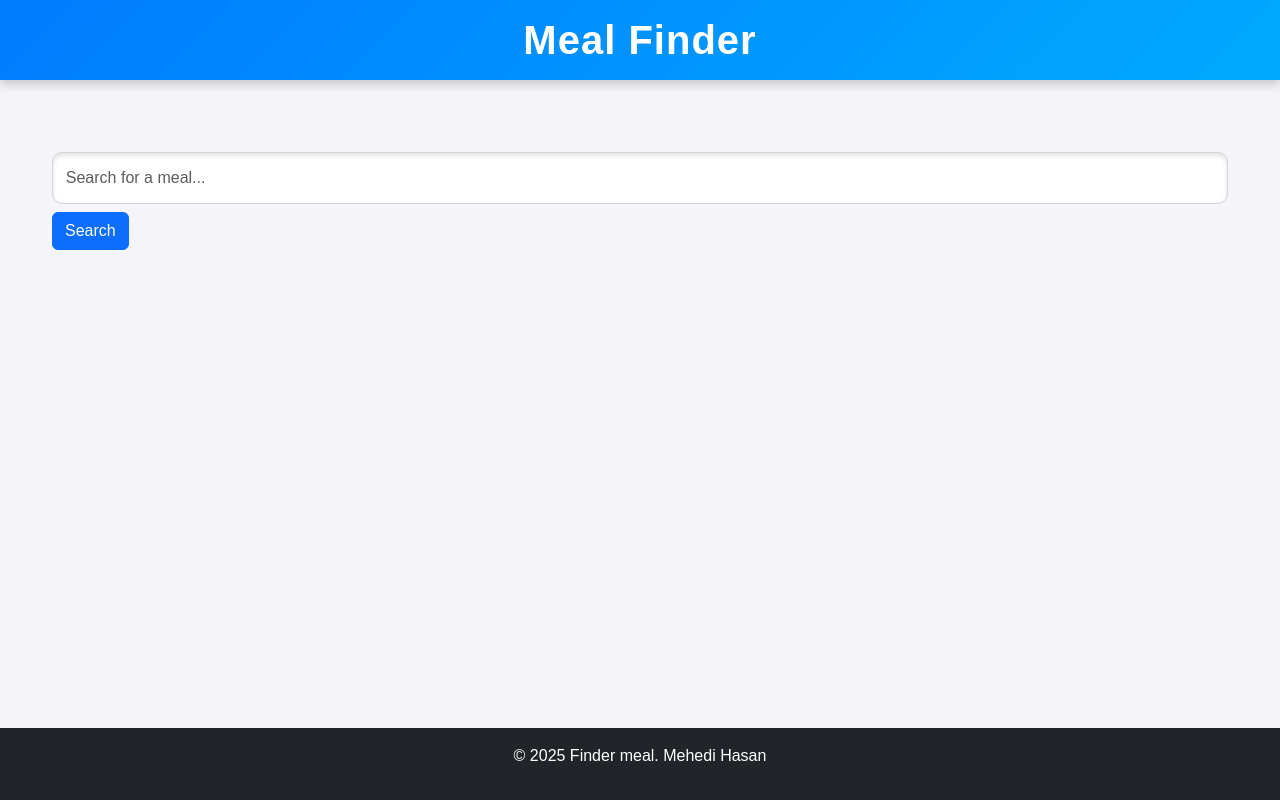
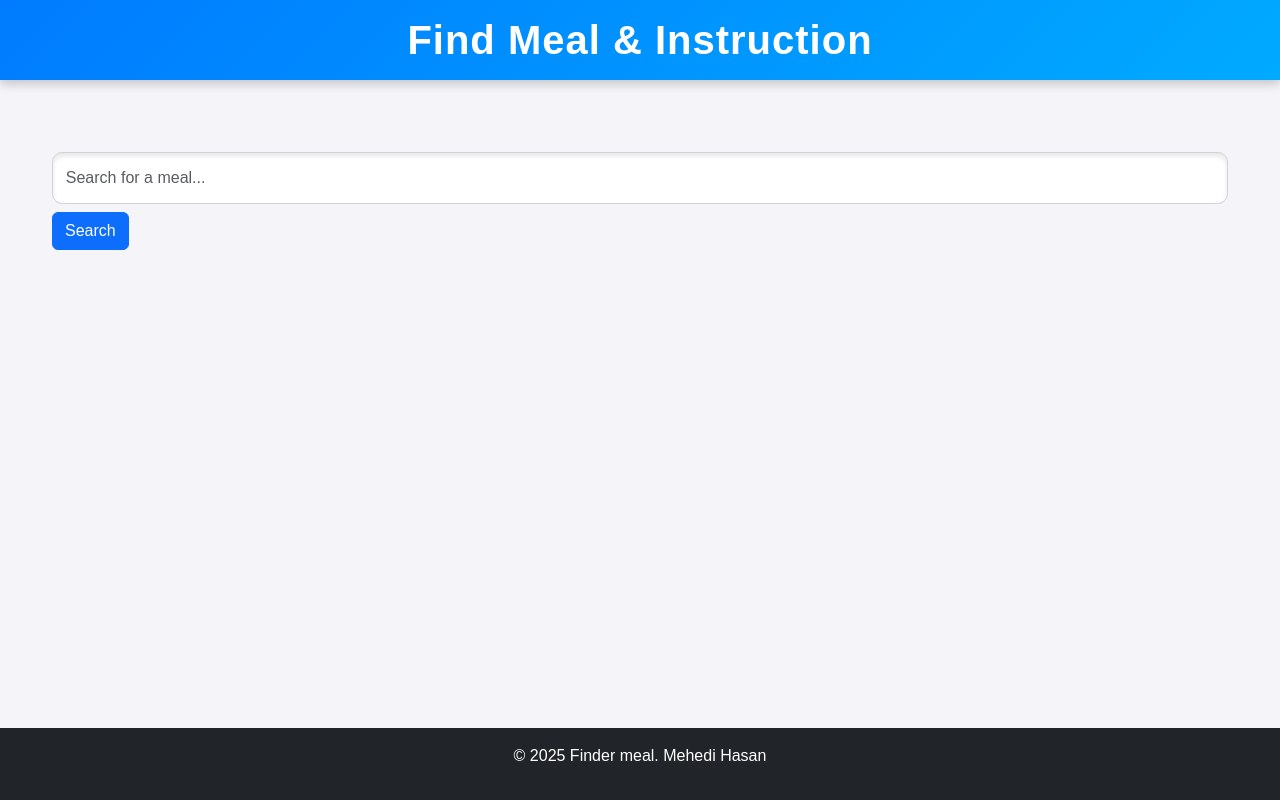
Before and after one commit to Mehedii-07/MIS_455_Final_Online, a plain HTML site: page index.html in a window 1280 px wide. Drawn offline with nearby package versions, Linux system fonts and the light colour scheme.

Commit message:
fully updated html

```diff
--- a/index.html
+++ b/index.html
@@ -12,7 +12,7 @@
 
 
     <header class="bg-primary text-white text-center py-3">
-        <h1>Meal Finder</h1>
+        <h1>Find Meal & Instruction</h1>
     </header>
 
     <main class="container my-4 flex-grow-1">
```
